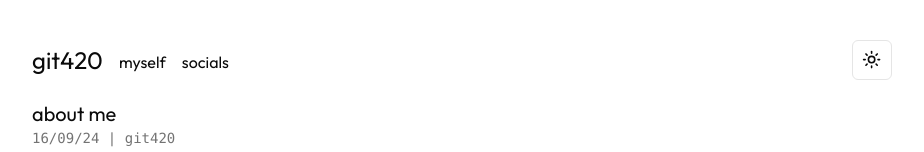
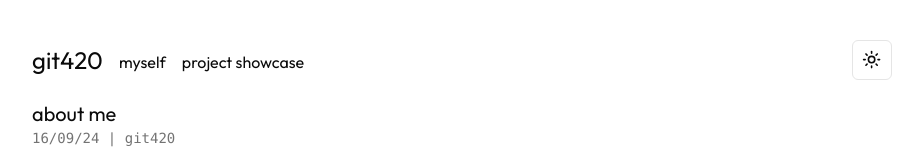
Before and after one commit to pickingname/port3, a Next.js app: page /me in a window 1280 px wide. Shown: the top 152 px of the page, without its empty margins (180-1104 px from the left). Built offline with nearby package versions, Linux system fonts and the light colour scheme; no server answers.

Commit message:
refactor: Update navigation link text for project showcase

```diff
--- a/app/entrycompo/Nav.tsx
+++ b/app/entrycompo/Nav.tsx
@@ -21,7 +21,7 @@ export default function nav() {
           href="/"
           className="ml-4 items-center pt-1.5 transition-colors duration-200 ease-in-out hover:text-orange-600"
         >
-          socials
+          project showcase
         </Link>
       </div>
 
```
